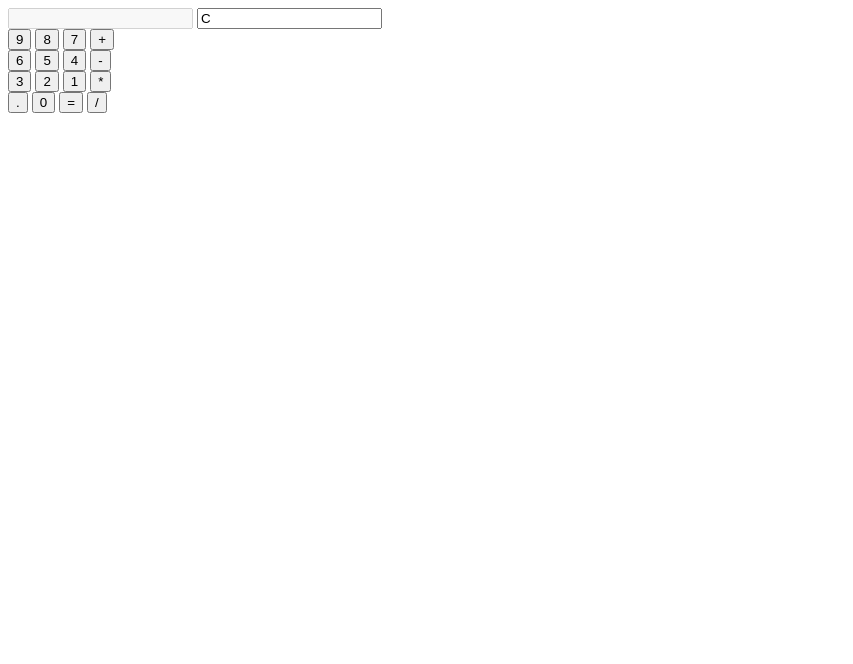
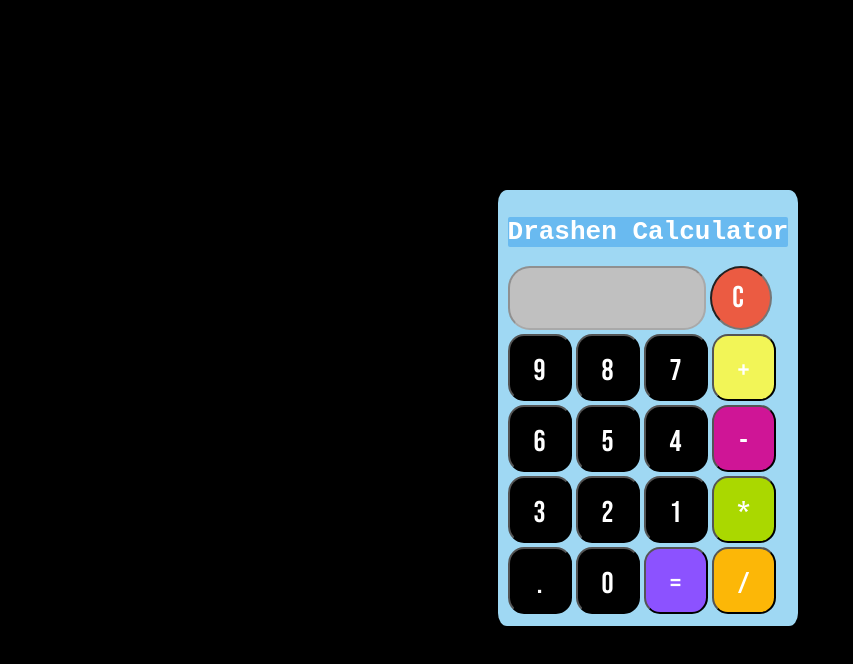
Before and after one commit to sdrashen/CALCULATOR---HTML-CSS-JAVASCRIPT, a plain HTML site: page index.html in a window 1280 px wide. Shown: the whole page, without its empty margins (0-853 px from the left). Drawn offline with Linux system fonts and the light colour scheme.

Commit message:
Stylized the calculator

```diff
--- a/index.html
+++ b/index.html
@@ -6,34 +6,35 @@
     <meta http-equiv="X-UA-Compatible" content="IE=edge" />
     <meta name="viewport" content="width=device-width, initial-scale=1.0" />
     <link rel="stylesheet" href="style.css" />
-    <title>Black Calculator</title>
+    <title>Calculator</title>
 </head>
 
 <body>
     <main id="main">
+        <h1>Drashen Calculator</h1>
         <form action="" name="Calculator">
-            <input type="text" class="text maincolor" name="text1" disabled />
+            <input type="text" class="text maincolor" id="display" name="text1" disabled />
             <!--onclick="location.reload()" is what makes the reload of all informations when we press the C button, that is, what will clean the display-->
-            <input type="text" class="text maincolor" name="text12" value="C" onclick="location.reload()" /><br />
+            <input type="text" class="text1 maincolor" id="cButton" name="text12" value="C" onclick="location.reload()" /><br />
             <input type="button" class="num maincolor" name="btn9" value="9" onclick="displayNum(btn9.value)" />
             <input type="button" class="num maincolor" name="btn8" value="8" onclick="displayNum(btn8.value)" />
             <input type="button" class="num maincolor" name="btn7" value="7" onclick="displayNum(btn7.value)" />
             <input type="button" class="num blue" name="addbtn" value="+" onclick="displayNum(addbtn.value)" /><br />
 
-            <input type="button" class="num maincolor" name="btn6" value="6" onclick="displayNum(.value)" />
-            <input type="button" class="num maincolor" name="btn5" value="5" onclick="displayNum(.value)" />
-            <input type="button" class="num maincolor" name="btn4" value="4" onclick="displayNum(.value)" />
-            <input type="button" class="num pin" name="subbtn" value="-" onclick="displayNum(subbtn.value)" /><br />
+            <input type="button" class="num maincolor" name="btn6" value="6" onclick="displayNum(btn6.value)" />
+            <input type="button" class="num maincolor" name="btn5" value="5" onclick="displayNum(btn5.value)" />
+            <input type="button" class="num maincolor" name="btn4" value="4" onclick="displayNum(btn4.value)" />
+            <input type="button" class="num pink" name="subbtn" value="-" onclick="displayNum(subbtn.value)" /><br />
 
-            <input type="button" class="num maincolor" name="btn3" value="3" onclick="displayNum(.value)" />
-            <input type="button" class="num maincolor" name="btn2" value="2" onclick="displayNum(.value)" />
+            <input type="button" class="num maincolor" name="btn3" value="3" onclick="displayNum(btn3.value)" />
+            <input type="button" class="num maincolor" name="btn2" value="2" onclick="displayNum(btn2.value)" />
             <input type="button" class="num maincolor" name="btn1" value="1" onclick="displayNum(btn1.value)" />
-            <input type="button" class="num blue" name="mulbtn" value="*" onclick="displayNum(multbtn.value)" /><br />
+            <input type="button" class="num green" name="mulbtn" value="*" onclick="displayNum(multbtn.value)" /><br />
 
             <input type="button" class="num maincolor" name="dot" value="." onclick="displayNum(dot.value)" />
             <input type="button" class="num maincolor" name="btn0" value="0" onclick="displayNum(btn0.value)" />
-            <input type="button" class="num pur" name="eqlbtn" value="=" onclick="text1.value=eval(text1.value)" />
-            <input type="button" class="num ora" name="divbtn" value="/" onclick="displayNum(divbtn.value)" /><br />
+            <input type="button" class="num purple" name="eqlbtn" value="=" onclick="text1.value=eval(text1.value)" />
+            <input type="button" class="num orange" name="divbtn" value="/" onclick="displayNum(divbtn.value)" /><br />
         </form>
     </main>
 </body>
--- a/style.css
+++ b/style.css
@@ -0,0 +1,89 @@
+@import url('https://fonts.googleapis.com/css2?family=Bebas+Neue&display=swap');
+body {
+    width: 100%;
+    height: 100vh;
+    display: flex;
+    align-items: center;
+    justify-content: center;
+    background-color: #000;
+}
+
+input {
+    color: #fff;
+    padding: 17px;
+    outline: none;
+    font-size: 30px;
+    font-family: 'Bebas Neue', cursive;
+    border-radius: 25%;
+}
+
+#main {
+    display: inline-block;
+    background-color: rgb(159, 216, 243);
+    padding: 10px;
+    border-radius: 3%;
+}
+
+#main h1 {
+    color: #fff;
+    background-color: rgb(105, 186, 240);
+    border-radius: 2px;
+    font-family: monospace;
+}
+
+.num {
+    width: 64px;
+    height: 67px;
+}
+
+.text {
+    width: 160px;
+    height: 26px;
+    border-radius: 22px;
+    letter-spacing: 5px;
+    text-align: center;
+    margin-bottom: 12px;
+}
+
+#display {
+    background-color: silver;
+}
+
+.text1 {
+    width: 24px;
+    height: 26px;
+    border-radius: 50%;
+    letter-spacing: 5px;
+    text-align: center;
+    margin-bottom: 12px;
+    cursor: pointer;
+}
+
+#cButton {
+    background-color: rgb(235, 91, 66);
+}
+
+.maincolor {
+    background-color: #000000;
+    margin: 2px 0;
+}
+
+.blue {
+    background-color: #f2f557;
+}
+
+.pink {
+    background-color: #cf1596;
+}
+
+.green {
+    background-color: #aad800;
+}
+
+.purple {
+    background-color: #8c52ff;
+}
+
+.orange {
+    background-color: #fcb707;
+}
```
